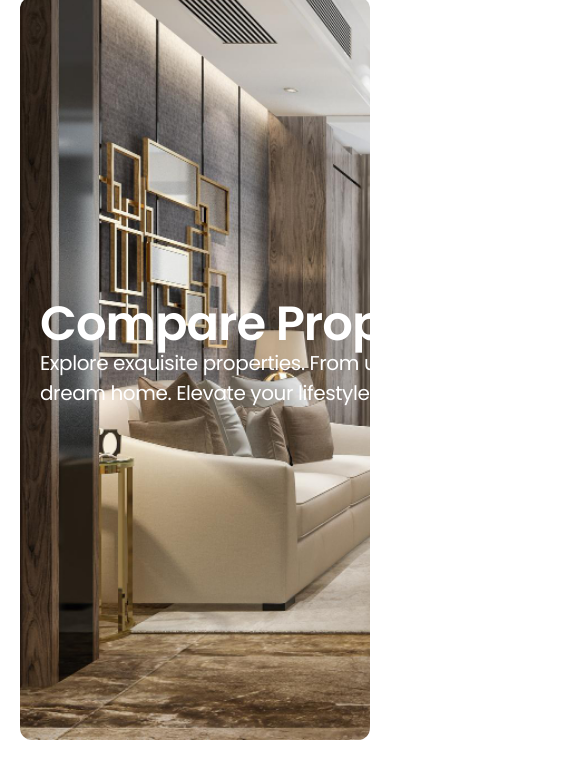
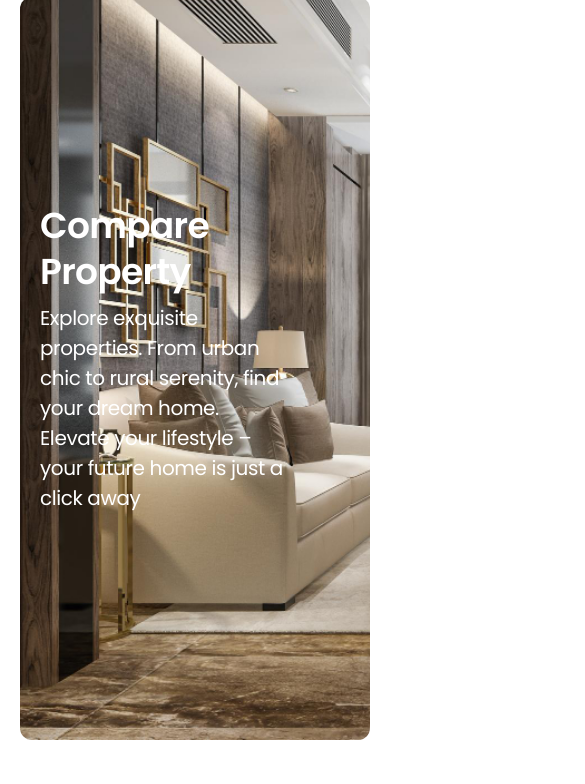
Before and after one commit to waqar-ahmad356/property-lens-boostrap, a plain HTML site: page pages/compare-listing.html in a window 390 px wide. Shown: the part 60-844 px from the top of the page, 585 px wide, since content can reach past the window. Drawn offline with nearby package versions, Linux system fonts and the light colour scheme; files whose address does not match are found by name.

Commit message:
development-mode

```diff
--- a/CSS/compare-listing.css
+++ b/CSS/compare-listing.css
@@ -30,3 +30,23 @@ color:  #667085;
 .table tbody tr .thead{
     color:black
 }
+.hero-content h2
+{
+    max-width: 737px;
+    width: 737px;
+    font-size: 48px;
+    line-height: 64px;
+}
+.hero-content p
+{max-width: 737px;width: 737px; font-size: 20px; font-weight: 400;}
+
+@media (max-width:768px){
+    .hero-content h2{
+        font-size: 36px;
+        line-height: 46px;
+        max-width: 250px;
+    }
+    .hero-content p{
+        max-width: 250px;
+    }
+}
--- a/pages/compare-listing.html
+++ b/pages/compare-listing.html
@@ -49,8 +49,8 @@
         <div class="hero-img" style="background-image: url(../assets/bg-compare-img.jfif);">
             <div class="web-container">
                 <div class="hero-content" >
-                    <h2 style="max-width: 737px;width: 737px;font-size: 48px;">Compare Property</h2>
-                    <p style="max-width: 737px;width: 737px; font-size: 20px; font-weight: 400;">Explore exquisite properties. From urban chic to rural serenity, find your dream home. Elevate
+                    <h2 style=>Compare Property</h2>
+                    <p style=>Explore exquisite properties. From urban chic to rural serenity, find your dream home. Elevate
                         your lifestyle – your future home is just a click away</p>
                     <!-- <div class="hero-tabs">
             <ul class="nav nav-tabs">
```
